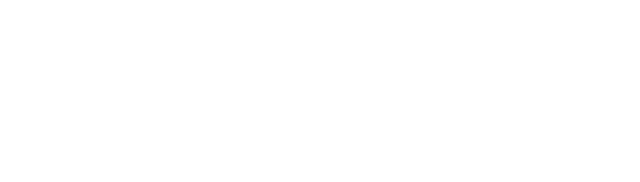
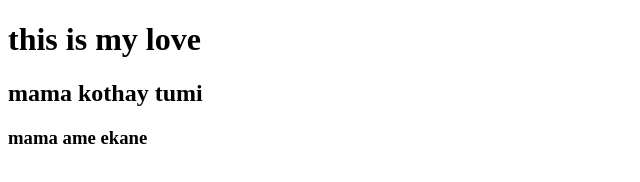
Before and after one commit to ahnaf4749/my-first-demo, a plain HTML site: page index.html in a window 1280 px wide. Shown: the whole page, without its empty margins (0-640 px from the left). Drawn offline with Linux system fonts and the light colour scheme.

Commit message:
added here

```diff
--- a/index.html
+++ b/index.html
@@ -4,9 +4,12 @@
     <meta charset="UTF-8">
     <meta http-equiv="X-UA-Compatible" content="IE=edge">
     <meta name="viewport" content="width=device-width, initial-scale=1.0">
-    <title>my first github website</title>
+    <title>my first github</title>
 </head>
 <body>
+    <h1>this is my love</h1>
+    <h2>mama kothay tumi</h2>
+    <h3>mama ame ekane</h3>
 
 </body>
 </html>
```
